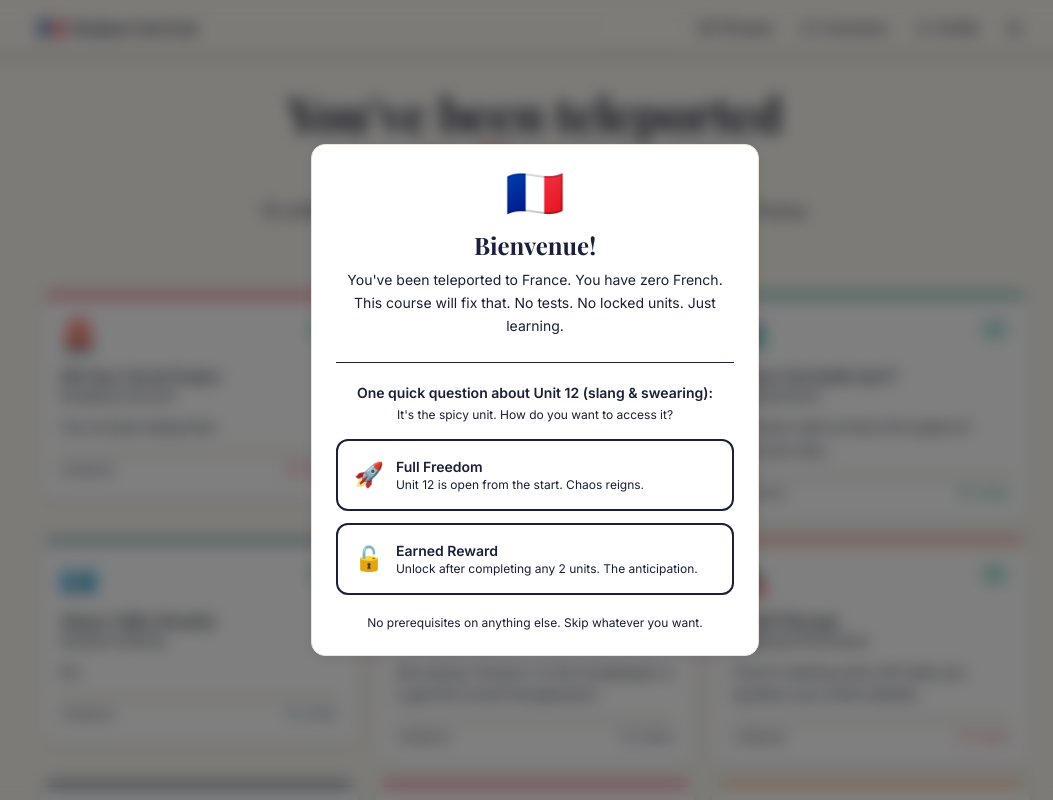
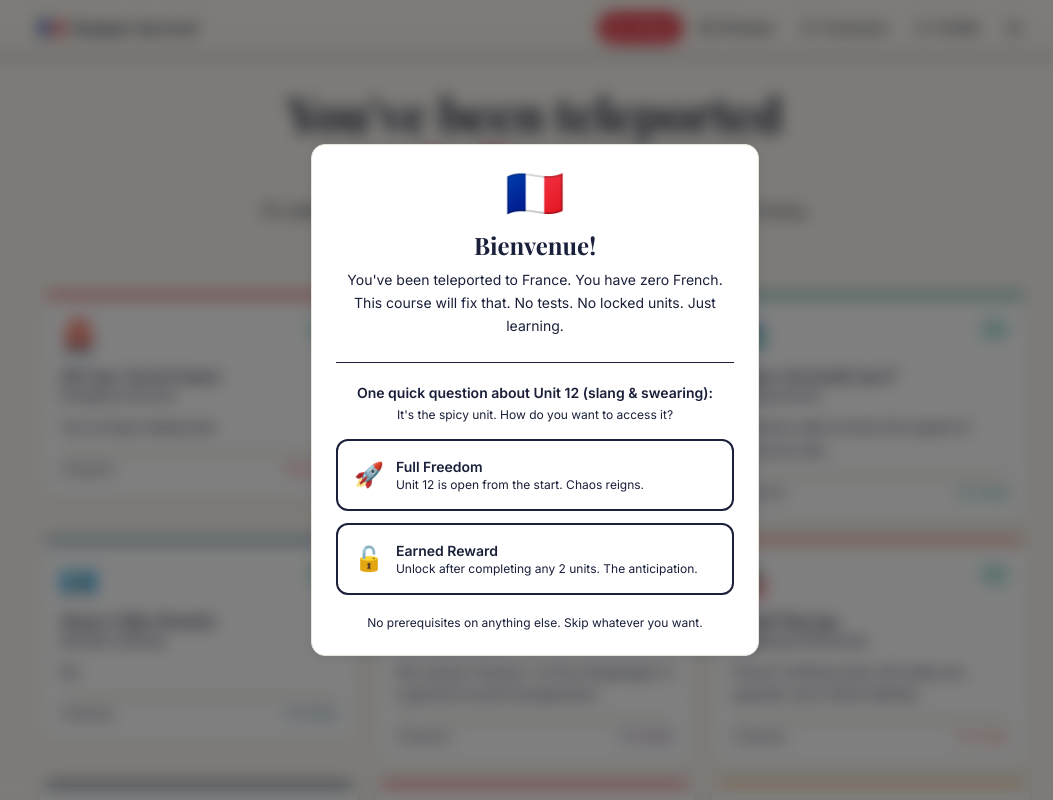
Before and after one commit to Earth1283/french-website, a React (Vite) app: page / in a window 1280 px wide. Shown: the top 800 px of the page, without its empty margins (105-1158 px from the left). Built offline with nearby package versions, Linux system fonts and the light colour scheme; a web font is replaced by a local one.

Commit message:
fix: attempt to fix ribbon bar

```diff
--- a/src/components/layout/Navbar.tsx
+++ b/src/components/layout/Navbar.tsx
@@ -37,20 +37,24 @@ export function Navbar() {
           )}
 
           <nav className="flex items-center gap-1">
-            {navItems.map(({ to, icon: Icon, label }) => (
+            {navItems.map(({ to, icon: Icon, label }) => {
+              const isActive = location.pathname === to;
+              return (
                 <Link
                   key={to}
                   to={to}
                   className={`flex items-center gap-1.5 px-3 py-1.5 rounded-lg text-sm font-medium no-underline transition-colors ${
-                  location.pathname === to
-                    ? 'bg-[--accent] text-white'
+                    isActive
+                      ? ''
                       : 'text-[--text-secondary] hover:text-[--text-primary] hover:bg-[--bg-card-hover]'
                   }`}
+                  style={isActive ? { backgroundColor: 'var(--accent)', color: 'white' } : {}}
                 >
                   <Icon size={15} />
                   <span className="hidden sm:inline">{label}</span>
                 </Link>
-            ))}
+              );
+            })}
           </nav>
 
           <button
```
Lines whose indentation alone changed are shown as unchanged.
